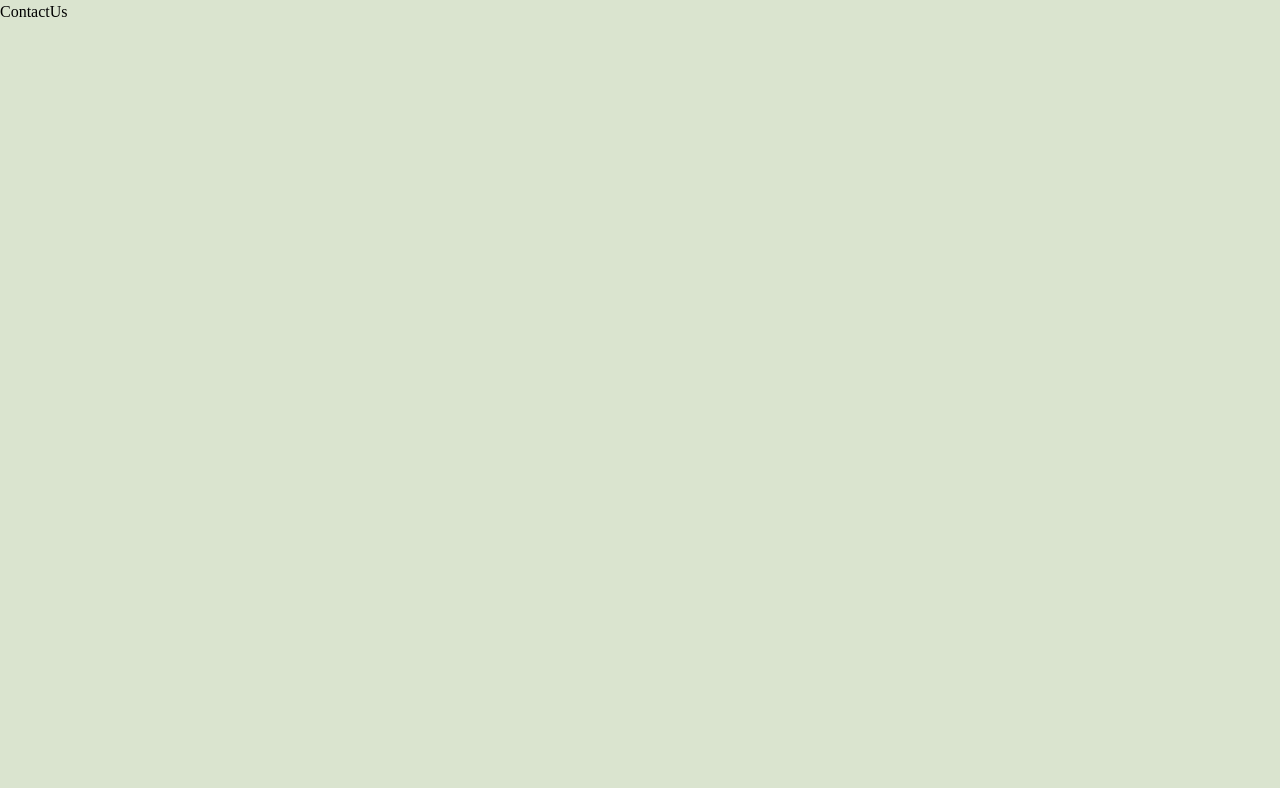
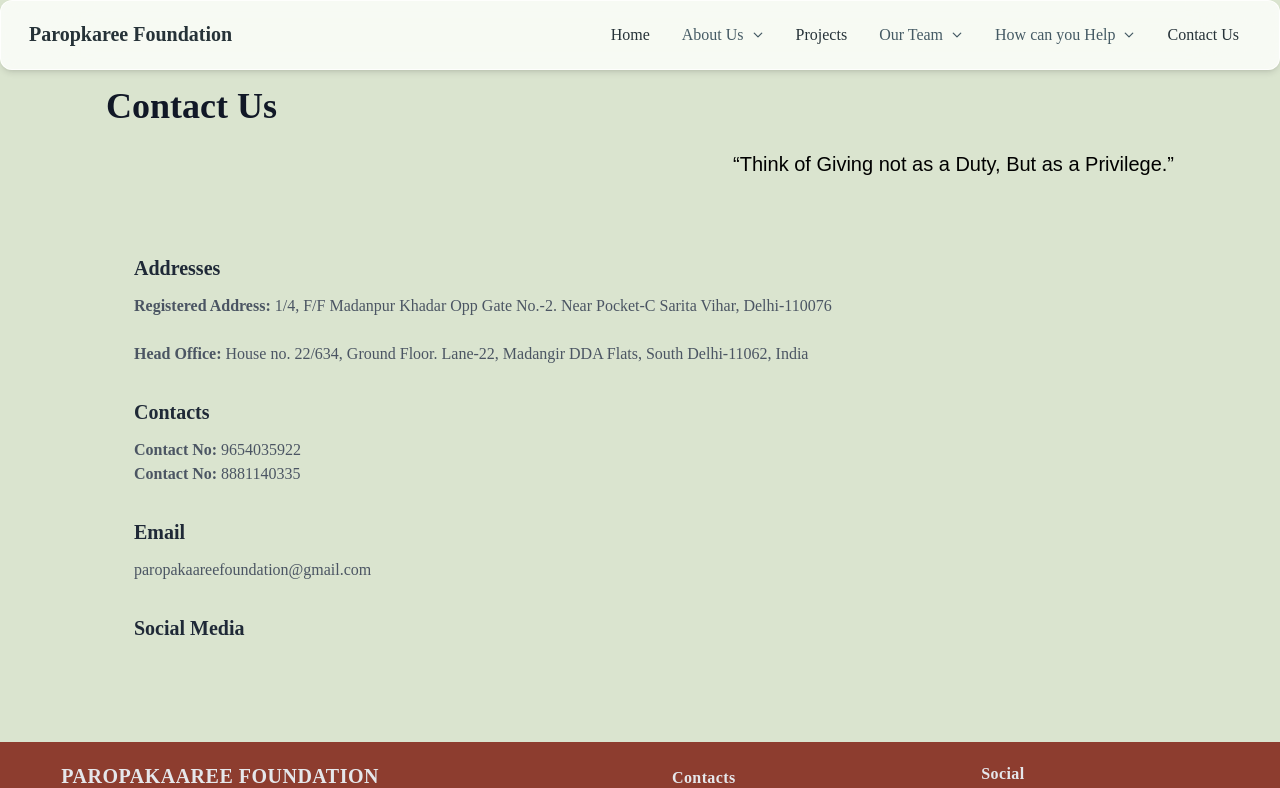
Before and after one commit to IshThumber/parpkaree, a React (Create React App) app: page /contact-us in a window 1280 px wide. Shown: the top 788 px of the page. Built offline with nearby package versions, Linux system fonts and the light colour scheme; grey boxes are pictures that could not be loaded; a web font is replaced by a local one.

Commit message:
contact us

```diff
--- a/src/Pages/ContactUs.js
+++ b/src/Pages/ContactUs.js
@@ -1,9 +1,90 @@
-import React from 'react'
+import React from "react";
+import NavbarTop from "../components/Navbar";
+import Footer from "../components/Footer";
 
 const ContactUs = () => {
   return (
-    <div>ContactUs</div>
-  )
-}
+    <>
+      <div className="bg-primary">
+        <nav>
+          <NavbarTop />
+        </nav>
 
-export default ContactUs
+        <div className="mx-auto sm:max-w-screen-xl md:max-w-screen-xl lg:max-w-screen-xl p-8 sm:p-8 md:px-24 md:py-10 lg:px-8 lg:p-0 lg:pb-10 md:pb-0 mt-3">
+          <div className="mx-auto sm:text-center p-1 align-top mb-10">
+            <h1 className=" mb-6 font-serif text-3xl font-bold mx-auto text-center sm:text-left text-gray-900 sm:text-4xl md:mx-auto">
+              Contact Us
+            </h1>
+            <p className="text-xl text-center sm:text-right align-top font-light">
+              “Think of Giving not as a Duty, But as a Privilege.”
+            </p>
+          </div>
+
+          <div className="flex justify-center gap-3 w-full mx-auto sm:flex-row flex-col">
+            <div className="w-full p-4 flex">
+              <div className="flex flex-col items-left justify-start ">
+                <div className="max-w rounded-md text-start p-2">
+                  <div className="w-full rounded-md text-start p-2 my-4 mt-0">
+                    <h2 className="font-bold text-xl mb-3">
+                      <span className="text-gray-800">Addresses</span>
+                    </h2>
+                    <p className="text-gray-600">
+                      <span className="font-bold">Registered Address: </span>
+                      1/4, F/F Madanpur Khadar Opp Gate No.-2. Near Pocket-C
+                      Sarita Vihar, Delhi-110076
+                    </p>
+                    <br />
+                    <p className="text-gray-600">
+                      <span className="font-bold">Head Office: </span> House no.
+                      22/634, Ground Floor. Lane-22, Madangir DDA Flats, South
+                      Delhi-11062, India
+                    </p>
+                  </div>
+
+                  <div className="w-full rounded-md text-start p-2 my-4">
+                    <h2 className="font-bold text-xl mb-3">
+                      <span className="text-gray-800">Contacts</span>
+                    </h2>
+                    <p className="text-gray-600">
+                      <span className="font-bold">Contact No: </span> 9654035922
+                      <br />
+                      <span className="font-bold">Contact No: </span>8881140335
+                    </p>
+                  </div>
+
+                  <div className="w-full rounded-md text-start p-2 my-4">
+                    <h2 className="font-bold text-xl mb-3">
+                      <span className="text-gray-800">Email</span>
+                    </h2>
+                    <p
+                      className="text-gray-600"
+                      onClick={() => {
+                        window.open(
+                          "mailto:paropakaareefoundation@gmail.com",
+                          "_blank"
+                        );
+                      }}
+                    >
+                      paropakaareefoundation@gmail.com
+                    </p>
+                  </div>
+
+                  <div className="w-full rounded-md text-start p-2 my-4">
+                    <h2 className="font-bold text-xl mb-3">
+                      <span className="text-gray-800">Social Media</span>
+                    </h2>
+                  </div>
+                </div>
+              </div>
+            </div>
+          </div>
+        </div>
+        <footer>
+          <Footer />
+        </footer>
+      </div>
+    </>
+  );
+};
+
+export default ContactUs;
```
